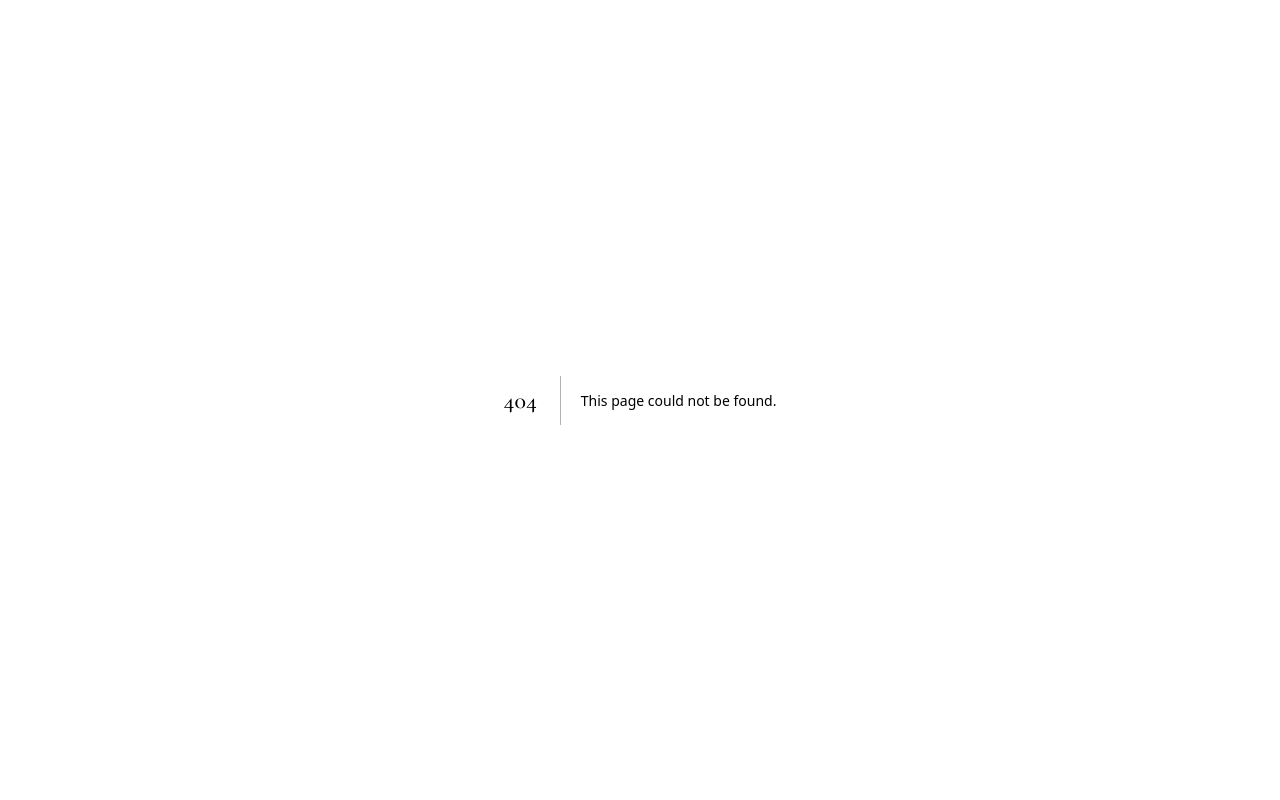
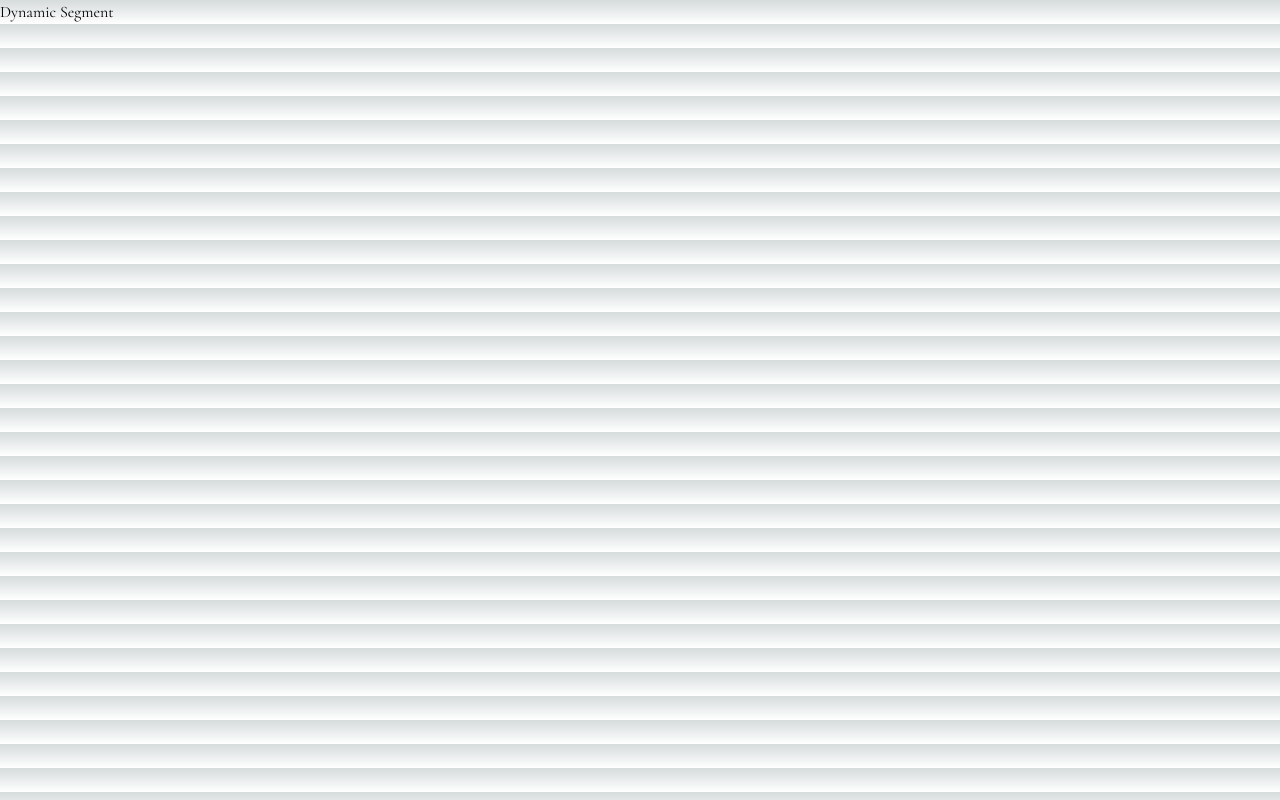
Before and after one commit to NemanjaVucic/nextjs-docs, a Next.js app: page /segment/1 in a window 1280 px wide. Before the commit this address had no page. Built offline with nearby package versions, Linux system fonts and the light colour scheme.

Commit message:
feat: dynamic route

```diff
--- /dev/null
+++ b/app/segment/[slug]/page.tsx
@@ -0,0 +1,10 @@
+
+export const dynamicParams=true,
+ revalidate=300,
+ dynamic="auto"
+
+export default function Segment(){
+    return <>
+        <h1>Dynamic Segment</h1>
+    </>
+}
```
